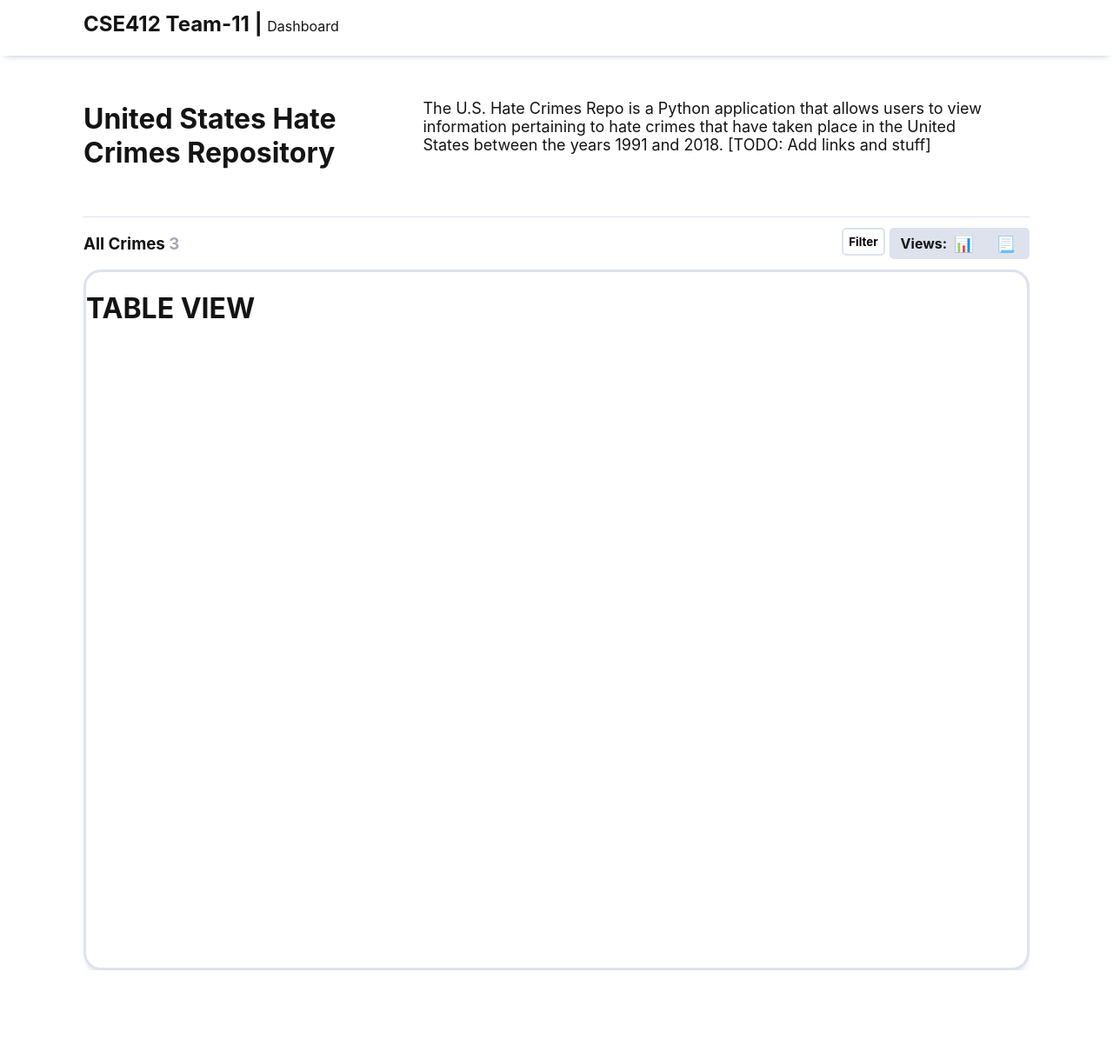
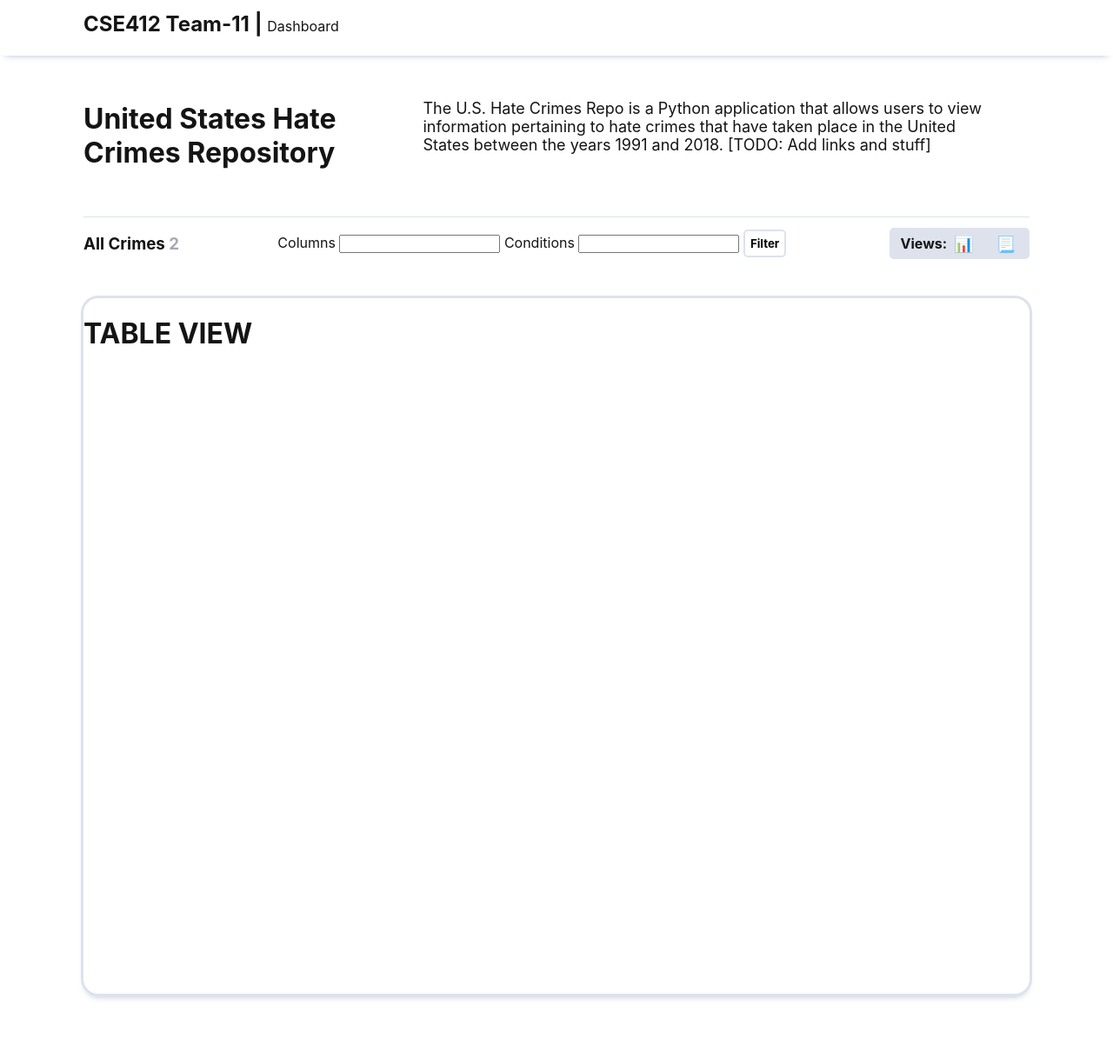
Before and after one commit to Team11-CSE412-Fall2020/US-Hate-Crimes-Database, a Flask app: page / in a window 1280 px wide. Shown: the whole page at 87% size. Before the commit the page ends 1116 px from the top, so only its background shows below. Run offline with Flask 2, Linux system fonts and the light colour scheme; some libraries are stand-ins or nearby versions.

Commit message:
Filter functionality

```diff
--- a/app/app.py
+++ b/app/app.py
@@ -1,12 +1,18 @@
 
 from flask import Flask, render_template, url_for, request
 from flask_sqlalchemy import SQLAlchemy
+from queries import runQuery
 import os
+import psycopg2
+
 
 
 app = Flask(__name__)
 # app.config['SQLALCHEMY_DATABASE_URI'] = ''
 # db = SQLAlchemy(app)
+
+# def pass(database_name, user, password, port):
+
 
 
 @app.route('/')
@@ -18,7 +24,13 @@ def index():
 def filter():
     if request.method == "POST":
 
+        columns = request.form['columns']
+        conditions = request.form['conditions']
+
+        Props['rows'] = runQuery(columns, conditions, Props['conn'])[1:]
+
         #TODO: RUN FILTER QUERY HERE ON PROPS
+        #
         #Props['rows'] = newTuple
 
         return render_template("index.html", Props = Props)
@@ -62,18 +74,23 @@ def dated_url_for(endpoint, **values):
 
 
 if __name__ == "__main__":
+    conn = psycopg2.connect(dbname="412db", user="postgres", password="barrow22")
 
     # Main data structure to pass around values between page reloads
     Props = {
 
         # SQL query content, tuple containing dictionaries representing the rows
-        'rows' : ({}, {}, {}) ,
+        'rows' : ((), (),) ,
+        'columns' : "",
+        'conditions' : "",
 
         # len(rows), must be recalculated in .py file after a query
         'rowCount' : 0,
 
         'displayType' : "table",
+        'conn' : conn,
     }
+
 
     # TODO: RUN SQL FIRST QUEREY HERE
     # Props['rows'] = SQLQUERY
--- a/app/static/css/main.css
+++ b/app/static/css/main.css
@@ -113,6 +113,10 @@ body {
     border-radius: 20px;
     border-color: rgb(222, 226, 237);
     box-shadow: rgb(162, 177, 198) 0px 5px 8px -6px;
+    margin-top: 200px;
     height: 800px;
+    width: 85%;
     margin-bottom: 64px;
+    margin-left: auto;
+    margin-right: auto;
 }
--- a/app/templates/index.html
+++ b/app/templates/index.html
@@ -23,10 +23,16 @@
     <hr class="seperator">
     <div class="control-bar">
         <h3>All Crimes <span style="color: rgb(165, 169, 182);">{{Props.rowCount}}</span> </h3>
+        <div style="margin-top:auto; margin-bottom: auto; display:flex; flex-direction: row;">
 
-        <div style="margin-top:auto; margin-bottom: auto; display:flex; flex-direction: row;">
             <form method="POST" action="/filter">
-                <button class="control-button">Filter</button>
+                <div style="display:flex; flex-direction: row;"></div>
+                    <label for="columns">Columns</label>
+                    <input type="text" name="columns">
+                    <label for="conditions">Conditions</label>
+                    <input type="text" name="conditions">
+                    <button class="control-button">Filter</button>
+                </div>
             </form>
 
             <div class="view-controls">
--- a/tableswithpsycopg.py
+++ b/tableswithpsycopg.py
@@ -104,10 +104,10 @@ def tableCreate(conn):
 with open("./hate_crime.csv", 'r') as csv_file:
     csv_reader = csv.DictReader(csv_file)
 
-    conn = psycopg2.connect(dbname="412db", user="postgres", password="password", port=8888)
+    conn = psycopg2.connect(dbname="412db", user="postgres", password="barrow22")
 
     cur = conn.cursor()
-    tableCreate(conn)
+    # tableCreate(conn)
     insertquery = "INSERT INTO {} ({}) VALUES ({});"
 
     for ind, row in enumerate(csv_reader):
@@ -151,7 +151,7 @@ with open("./hate_crime.csv", 'r') as csv_file:
         offInsert = insertquery.format("offender", "offender_id, race, number_of_offenders, numberofbiases", "{}, $${}$$, {}, $${}$$".format(ind, row["OFFENDER_RACE"], row["TOTAL_OFFENDER_COUNT"], row["MULTIPLE_BIAS"]))
         cur.execute(offInsert)
 
-        if (row["TOTAL_INDIVIDUAL_VICTIMS"] is ""):
+        if (row["TOTAL_INDIVIDUAL_VICTIMS"] == ""):
             vicInsert = insertquery.format("victim", "victim_id, number_of_victims, victim_type", "{}, {}, $${}$$".format(ind, 0, row["VICTIM_TYPES"]))
         else:
             vicInsert = insertquery.format("victim", "victim_id, number_of_victims, victim_type", "{}, {}, $${}$$".format(ind, row["TOTAL_INDIVIDUAL_VICTIMS"], row["VICTIM_TYPES"]))
```
Also changed, not shown: app/queries.py (renamed from queries.py), 1 other file.
